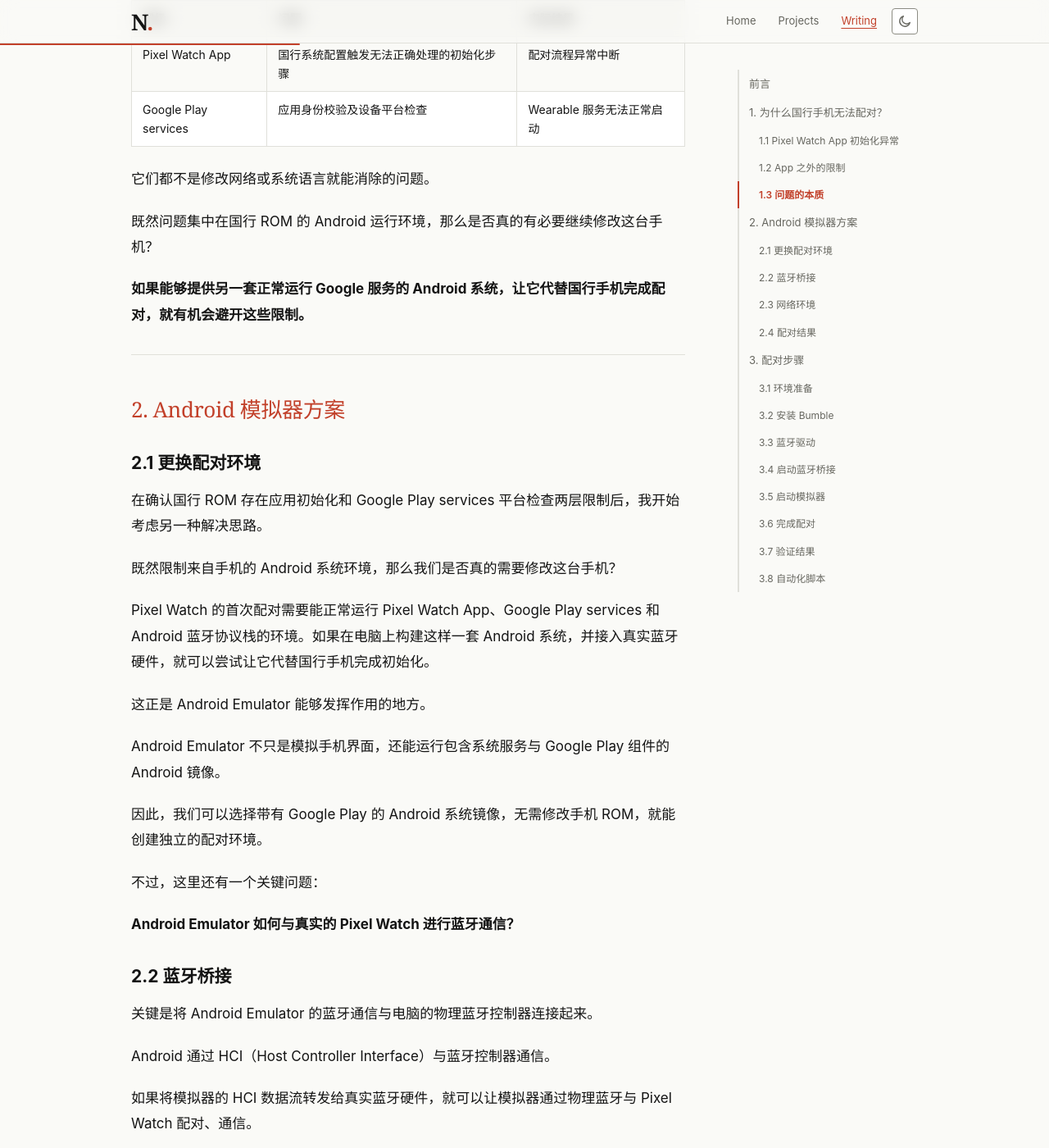
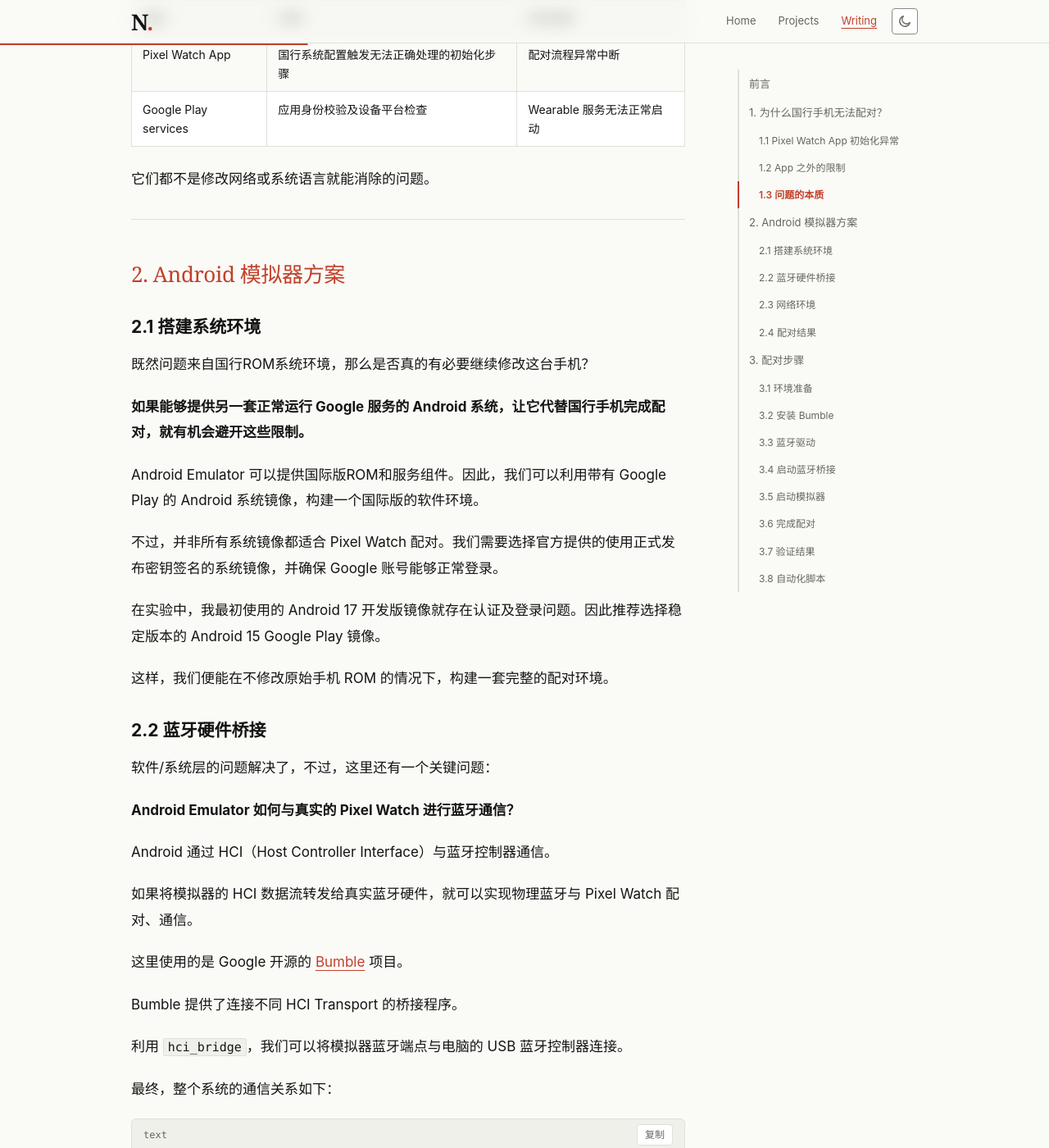
Before and after one commit to Nook001/Nook001.github.io, a Jekyll site: the page built from _posts/2026-10-27-pixel-watch-pairing-china.md, in a window 1280 px wide and 1400 px high, scrolled down 5093 px. Shown: the whole window at 82% size. Built offline with Jekyll 4.4.1, drawn with Linux system fonts in a browser that asks for light colours; some of the changed text lies outside the part shown.

Commit message:
精简重复转折内容；优化内容顺序

```diff
--- a/_posts/2026-10-27-pixel-watch-pairing-china.md
+++ b/_posts/2026-10-27-pixel-watch-pairing-china.md
@@ -16,13 +16,13 @@
 为了弄清原因，我反编译了 Pixel Watch App，并分析了底层服务的日志和代码，发现两个主要障碍：
 **应用/系统层的兼容性问题** 和 **服务端的校验限制**
 
-一种直观的办法是买一台二手非国行 Android 手机配对让成本显然太高了。
+一种直观的办法是买一台二手非国行 Android 手机配对，但成本显然太高了。
 
 **既然问题出在国行 Android 的系统环境上，那么我们能不能直接构建一套国际版 Android 环境来完成配对？**
 
 沿着这个思路，我最终找到了一种利用 **Android Emulator（安卓模拟器）** 的方案：让 Emulator 模拟手机完成手表配对，并通过电脑的实体蓝牙控制器与真实手表通信。
 
-最终，我成功完成了完美的 Pixel Watch 初始化配对，并建立了 Wearable 服务连接与数据通信，启用了手表的全量功能。
+最终，我成功实现 Pixel Watch 完美配对，并建立了 Wearable 服务连接与数据通信，启用了手表的全量功能。
 
 本文将介绍整个问题的定位与解决过程，包括：
 
@@ -158,39 +158,33 @@
 
 它们都不是修改网络或系统语言就能消除的问题。
 
-既然问题集中在国行 ROM 的 Android 运行环境，那么是否真的有必要继续修改这台手机？
-
-**如果能够提供另一套正常运行 Google 服务的 Android 系统，让它代替国行手机完成配对，就有机会避开这些限制。**
-
 ---
 
 ## 2. Android 模拟器方案
 
-### 2.1 更换配对环境
+### 2.1 搭建系统环境
 
-在确认国行 ROM 存在应用初始化和 Google Play services 平台检查两层限制后，我开始考虑另一种解决思路。
+既然问题来自国行ROM系统环境，那么是否真的有必要继续修改这台手机？
 
-既然限制来自手机的 Android 系统环境，那么我们是否真的需要修改这台手机？
+**如果能够提供另一套正常运行 Google 服务的 Android 系统，让它代替国行手机完成配对，就有机会避开这些限制。**
 
-Pixel Watch 的首次配对需要能正常运行 Pixel Watch App、Google Play services 和 Android 蓝牙协议栈的环境。如果在电脑上构建这样一套 Android 系统，并接入真实蓝牙硬件，就可以尝试让它代替国行手机完成初始化。
+Android Emulator 可以提供国际版ROM和服务组件。因此，我们可以利用带有 Google Play 的 Android 系统镜像，构建一个国际版的软件环境。
 
-这正是 Android Emulator 能够发挥作用的地方。
+不过，并非所有系统镜像都适合 Pixel Watch 配对。我们需要选择官方提供的使用正式发布密钥签名的系统镜像，并确保 Google 账号能够正常登录。
 
-Android Emulator 不只是模拟手机界面，还能运行包含系统服务与 Google Play 组件的 Android 镜像。
+在实验中，我最初使用的 Android 17 开发版镜像就存在认证及登录问题。因此推荐选择稳定版本的 Android 15 Google Play 镜像。
 
-因此，我们可以选择带有 Google Play 的 Android 系统镜像，无需修改手机 ROM，就能创建独立的配对环境。
+这样，我们便能在不修改原始手机 ROM 的情况下，构建一套完整的配对环境。
 
-不过，这里还有一个关键问题：
+### 2.2 蓝牙硬件桥接
+
+软件/系统层的问题解决了，不过，这里还有一个关键问题：
 
 **Android Emulator 如何与真实的 Pixel Watch 进行蓝牙通信？**
 
-### 2.2 蓝牙桥接
-
-关键是将 Android Emulator 的蓝牙通信与电脑的物理蓝牙控制器连接起来。
-
 Android 通过 HCI（Host Controller Interface）与蓝牙控制器通信。
 
-如果将模拟器的 HCI 数据流转发给真实蓝牙硬件，就可以让模拟器通过物理蓝牙与 Pixel Watch 配对、通信。
+如果将模拟器的 HCI 数据流转发给真实蓝牙硬件，就可以实现物理蓝牙与 Pixel Watch 配对、通信。
 
 这里使用的是 Google 开源的 [Bumble](https://github.com/google/bumble) 项目。
 
@@ -257,13 +251,9 @@
 
 ### 2.4 配对结果
 
-我最初使用 Android 17 开发版镜像实验，并成功走完了 Pixel Watch 的初始化流程。在保存的设置日志中，可以看到最终的 `ExitSetupStep` 和 `FINISHED` 状态。
+在这套环境下，我成功走完了 Pixel Watch 的初始化流程。在保存的设置日志中，可以看到最终的 `ExitSetupStep` 和 `FINISHED` 状态。
 
-不过，开发版镜像在 Google 服务认证及登录方面也出现过问题。
-
-为了获得更稳定的环境，我后来转向了 **Android 15 Google Play 镜像**。
-
-在这套环境中，我多次验证了蓝牙初始化、模拟器网络及 Pixel Watch 的 Wearable 服务连接。
+我多次验证了蓝牙初始化、模拟器网络及 Pixel Watch 的 Wearable 服务连接。
 
 例如，实际的服务状态中可以看到：
 
@@ -277,9 +267,7 @@
 
 至此，原先在国行手机上失败的初始化配对，已通过另一套 Android 环境完成。
 
-不过需要强调的是，**这个方案并没有修改或修复 vivo 原有的系统限制**。手表的配对主机是 Android Emulator，而不是原来的国行手机。二者不能混为一谈。
-
-另外，电脑上的蓝牙控制器需要交给桥接程序使用。在我的 Windows 环境中，需要将 Intel 蓝牙驱动切换到 WinUSB，必要时处理固件初始化。
+不过需要强调的是，另外，蓝牙硬件要独占给桥接程序使用。在我的 Windows 环境中，需要将 Intel 蓝牙驱动切换到 WinUSB，必要时处理固件初始化。
 
 这部分可以通过 PowerShell 脚本管理。
 
```
